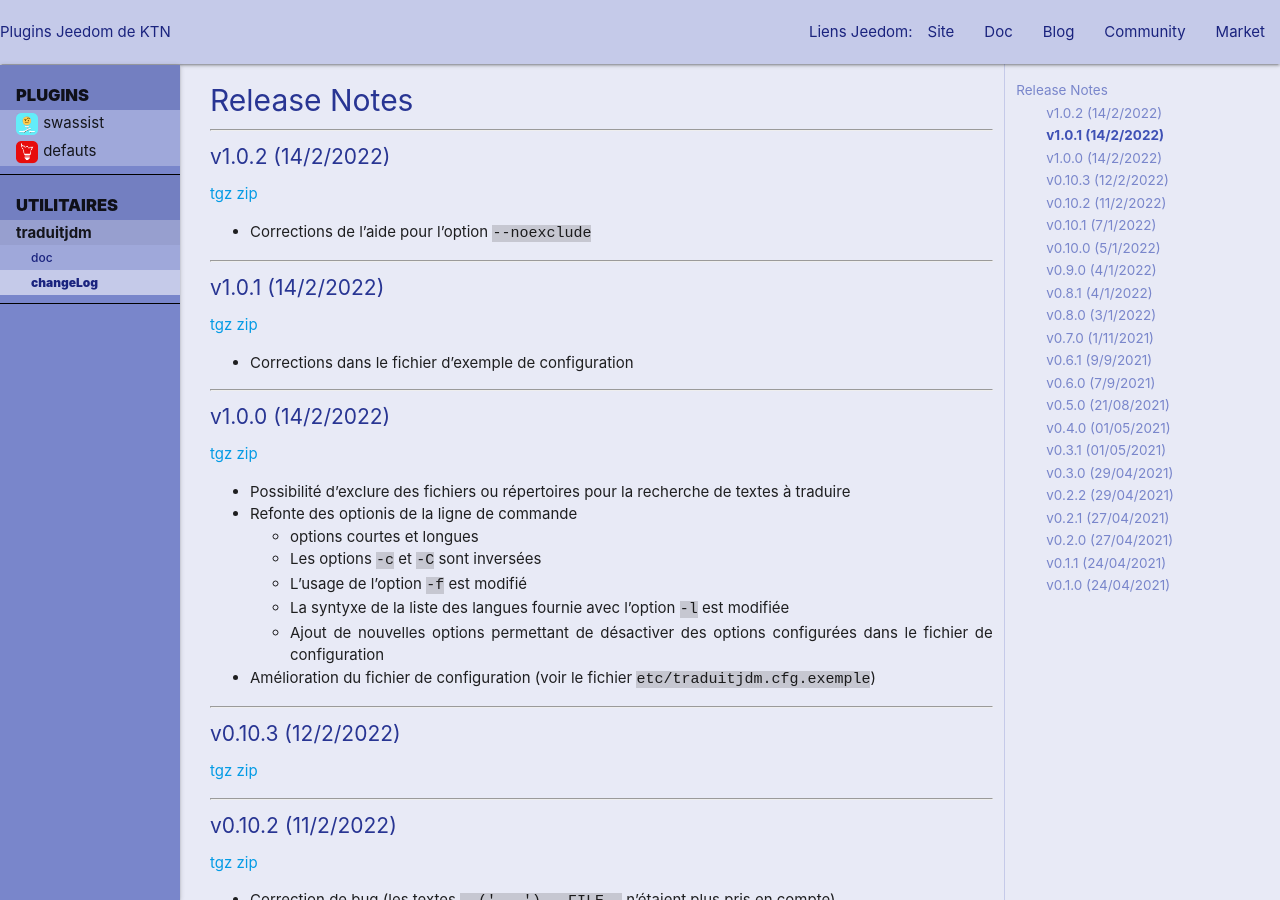
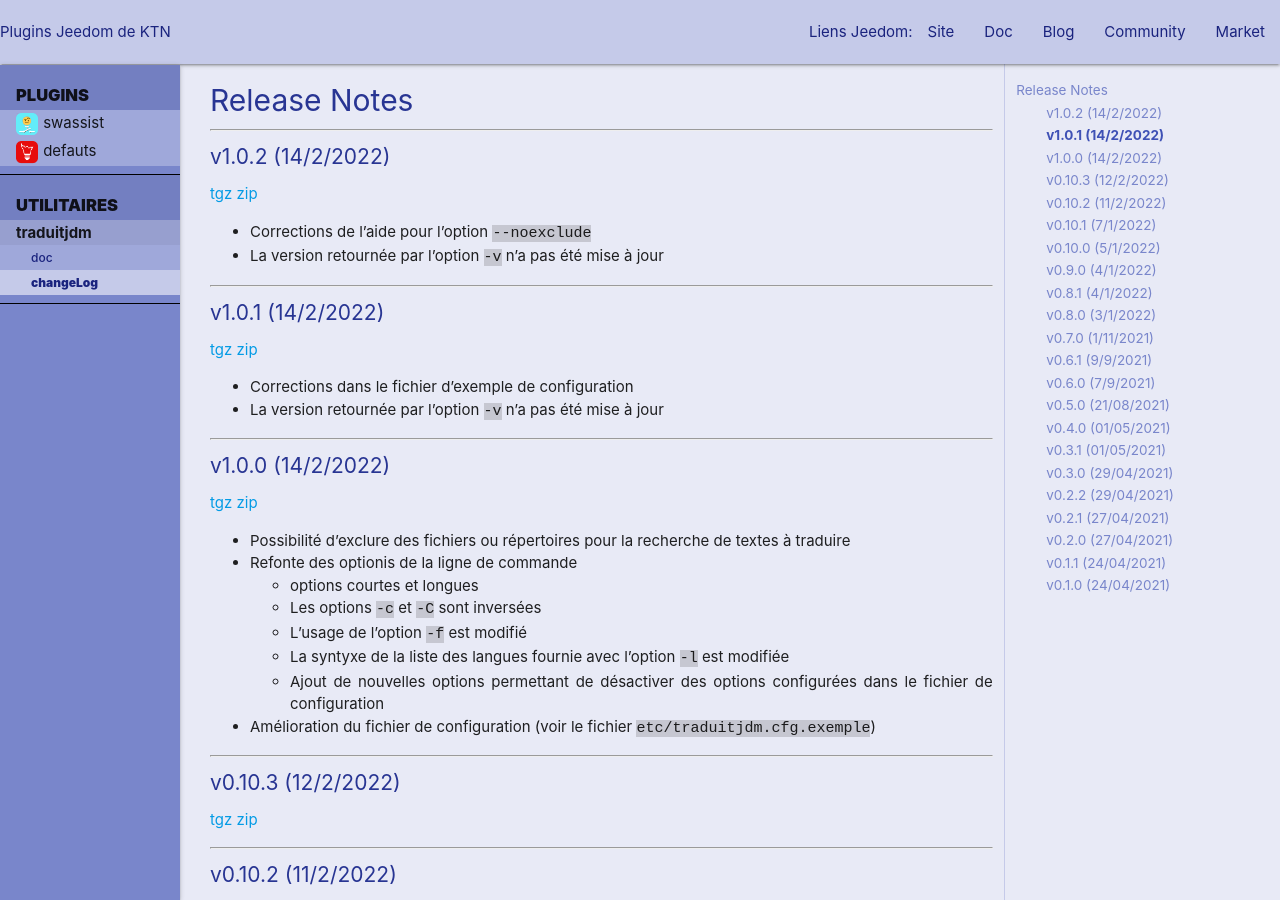
Before and after one commit to ktn001/ktn001.github.io, a Jekyll site: the page built from fr_FR/traduitjdm/release_notes.md, in a window 1280 px wide and 900 px high. Built offline with Jekyll 4.4.1, drawn with Linux system fonts in a browser that asks for light colours; our own code applies the rules of GitHub Pages for plain Markdown files.

Commit message:
remarque pour les releases 1.0.1 et 1.0.2 de traduitjdm

```diff
--- a/fr_FR/traduitjdm/release_notes.md
+++ b/fr_FR/traduitjdm/release_notes.md
@@ -6,11 +6,13 @@
 #### v1.0.2 (14/2/2022)
 [tgz](https://github.com/ktn001/traduitjdm/archive/refs/tags/v1.0.2.tar.gz) [zip](https://github.com/ktn001/traduitjdm/archive/refs/tags/v1.0.2.zip)
 - Corrections de l'aide pour l'option `--noexclude`
+- La version retournée par l'option `-v` n'a pas été mise à jour
 
 ---
 #### v1.0.1 (14/2/2022)
 [tgz](https://github.com/ktn001/traduitjdm/archive/refs/tags/v1.0.1.tar.gz) [zip](https://github.com/ktn001/traduitjdm/archive/refs/tags/v1.0.1.zip)
 - Corrections dans le fichier d'exemple de configuration
+- La version retournée par l'option `-v` n'a pas été mise à jour
 
 ---
 #### v1.0.0 (14/2/2022)
```
